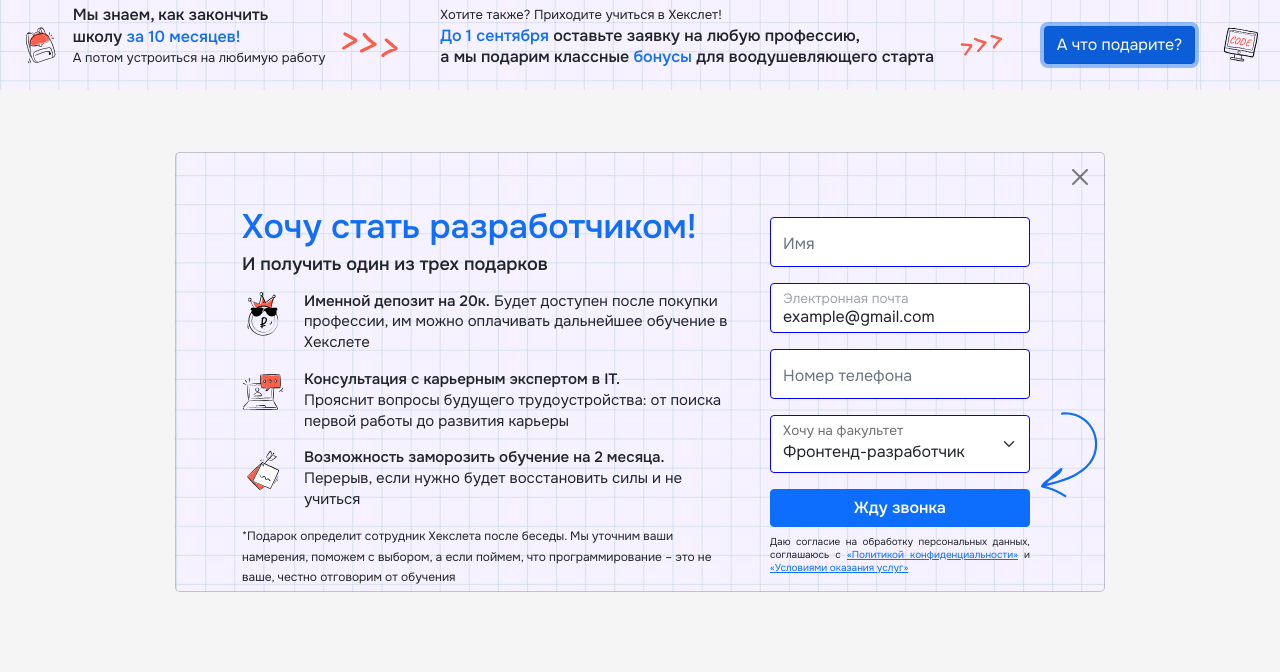
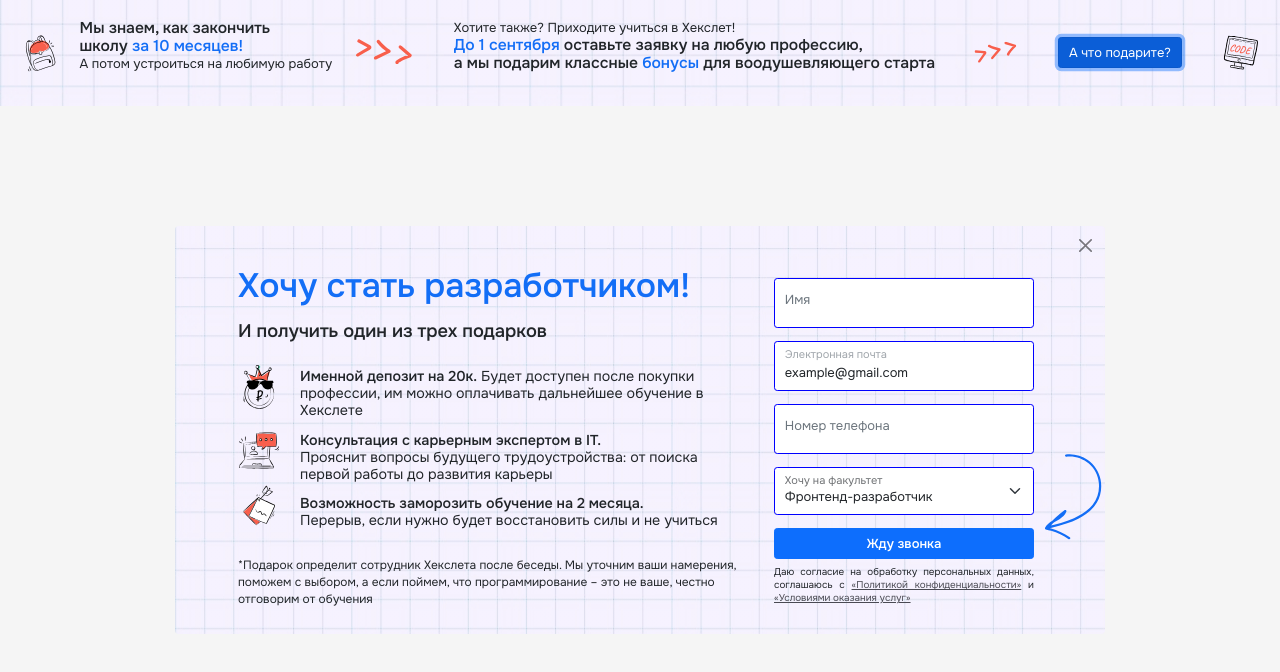
Before and after one commit to SkrMkr/test_Task, a website built with webpack: page index.html in a window 1280 px wide. Both pictures are taken after a click on the button "А что подарите?". Built offline with nearby package versions, Linux system fonts and the light colour scheme.

Commit message:
fix font

```diff
--- a/index.html
+++ b/index.html
@@ -31,7 +31,7 @@
           </div>
         </header>
         <main>
-          <div class="modal fade" id="exampleModal">
+          <div class="modal" id="exampleModal">
             <div class="modal-dialog-centered" role="document">
               <div class="modal-content">
                 <div class="modal-header border-0">
@@ -40,8 +40,8 @@
                 </div>
                 <div class="modal-body flex">
                   <div class="flex flex-column modal-text">
-                    <p class="blue-text bold px34">Хочу стать разработчиком!</p>
-                    <p class="bold px18">И получить один из трех подарков</p>
+                    <p class="blue-text bold px34 pb-15">Хочу стать разработчиком!</p>
+                    <p class="bold px18 pb-15">И получить один из трех подарков</p>
                     <div>
                       <div class="flex">
                         <img class="mr-20" src="<%= require('./src/images/deposit.svg')%>" alt="deposit">
@@ -65,7 +65,7 @@
                         </p>
                       </div>
                     </div>
-                    <p class="px12">
+                    <p class="px12 pt-15">
                     *Подарок определит сотрудник Хекслета после беседы.
                     Мы уточним ваши намерения, поможем с выбором, а если поймем, что программирование – это не ваше, честно отговорим от обучения
                     </p>
--- a/src/module.js
+++ b/src/module.js
@@ -1,6 +1,6 @@
 const openModal = (modal) => {
   modal.classList.add('show');
-  modal.style.display = 'block'; // eslint-disable-line
+  modal.style.display = 'inline-block'; // eslint-disable-line
 };
 
 const closeModal = (modal) => {
--- a/style.css
+++ b/style.css
@@ -18,18 +18,31 @@
   src: url("./fonts/WOFF/OnestLight1602-hint.woff");
 }
 
+html {
+  font-size: 13px;
+}
+
 body {
-  height: 100%;
+  height: 100vh;
   width: 100%;
   background-color: #F5F5F5;
   font-family: 'Onest', Arial, sans-serif;
   line-height: 130%;
+  display: flex;
+  flex-direction: column;
 }
 
 .header-container {
   display: flex;
   background: linear-gradient(0deg, rgba(166, 126, 255, 0.1), rgba(166, 126, 255, 0.1)), url(./src/images/list.jpg);
-  height: 90px;
+  background-size: cover;
+  width: 100%;
+  height: auto;
+}
+
+main {
+  flex-grow: 1;
+  height: 100vh;
 }
 
 .blue-text {
@@ -41,35 +54,35 @@
 }
 
 .px10 {
-  font-size: 10px;
+  font-size: 0.76rem;
 }
 
 .px12 {
-  font-size: 12px;
+  font-size: 0.92rem;
 }
 
 .px13 {
-  font-size: 13px;
+  font-size: 1rem;
 }
 
 .px15 {
-  font-size: 15px;
+  font-size: 1.1rem;
 }
 
 .px16 {
-  font-size: 16px;
+  font-size: 1.2rem;
 }
 
 .px18 {
-  font-size: 18px;
+  font-size: 1.4rem;
 }
 
 .px34 {
-  font-size: 34px;
+  font-size: 2.6rem;
 }
 
 .border-color-blue {
-  box-sizing: 0,5px;
+  box-sizing: 0.5px;
   border-color: blue;
 }
 
@@ -82,15 +95,21 @@
   box-sizing: border-box;
 }
 
+.modal {
+  position: relative;
+}
+
 .modal-dialog-centered {
   flex-direction: row;
+  flex-wrap: wrap;
   justify-content: center;
   align-items: center;
 }
 
 .modal-content {
+  border: none;
   width: 930px;
-  height: 440px;
+  height: auto;
   background: linear-gradient(0deg, rgba(166, 126, 255, 0.1), rgba(166, 126, 255, 0.1)), url(./src/images/list.jpg);
 }
 
@@ -107,6 +126,14 @@
   margin-right: 20px;
 }
 
+.pb-15 {
+  padding-bottom: 15px;
+}
+
+.pt-15 {
+  padding-top: 15px;
+}
+
 .modal-content img {
   margin-top: -2rem;
 }
@@ -114,3 +141,7 @@
 .form-floating>.form-control {
   height: 50px;
 }
+
+a {
+  color: #4A4A53;
+}
```
